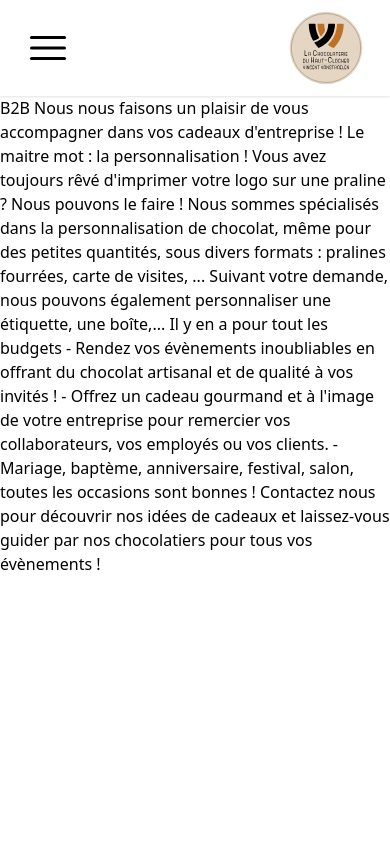
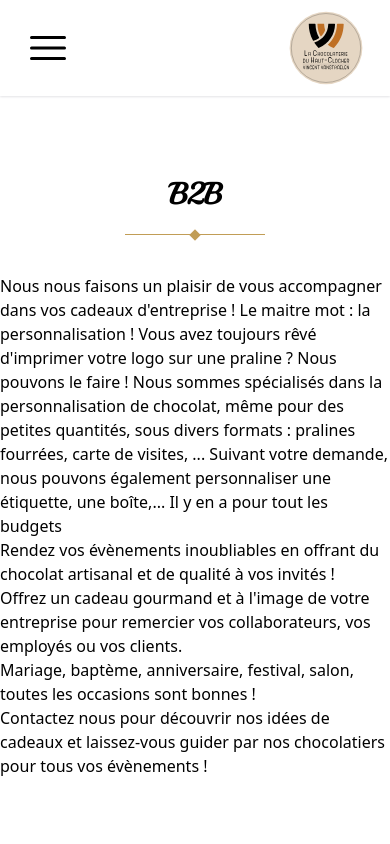
Before and after one commit to NicolasRadic/La-chocolaterie-du-haut-chlocher, a React (Create React App) app: page /b2b in a window 390 px wide. Shown: the top 844 px of the page. Built offline with nearby package versions, Linux system fonts and the light colour scheme; a web font is replaced by a local one.

Commit message:
test pt about page mobile product display part first product

```diff
--- /dev/null
+++ b/src/components/B2B/B2BContent.js
@@ -0,0 +1,51 @@
+import React from "react";
+
+const B2BContent = () => {
+  return (
+    <div className="pt-24">
+      <div className="pt-10 md:pt-20">
+        <div className="flex flex-col items-center pb-8 pt-10 lg:pt-0">
+          <h2 className="text-center  text-3xl lg:text-5xl lg:tracking-wider font-playball font-bold">
+            {" "}
+            B2B
+          </h2>
+          <img src="deco-title.png" alt="" className="pt-4" />
+        </div>
+        <div>
+          <p>
+            Nous nous faisons un plaisir de vous accompagner dans vos cadeaux
+            d'entreprise ! Le maitre mot : la personnalisation ! Vous avez
+            toujours rêvé d'imprimer votre logo sur une praline ? Nous pouvons
+            le faire ! Nous sommes spécialisés dans la personnalisation de
+            chocolat, même pour des petites quantités, sous divers formats :
+            pralines fourrées, carte de visites, ... Suivant votre demande, nous
+            pouvons également personnaliser une étiquette, une boîte,... Il y en
+            a pour tout les budgets
+          </p>
+          <div>
+            <ul>
+              <li>
+                Rendez vos évènements inoubliables en offrant du chocolat
+                artisanal et de qualité à vos invités !
+              </li>
+              <li>
+                Offrez un cadeau gourmand et à l'image de votre entreprise pour
+                remercier vos collaborateurs, vos employés ou vos clients.
+              </li>
+              <li>
+                Mariage, baptème, anniversaire, festival, salon, toutes les
+                occasions sont bonnes !
+              </li>
+            </ul>
+          </div>
+          <p>
+            Contactez nous pour découvrir nos idées de cadeaux et laissez-vous
+            guider par nos chocolatiers pour tous vos évènements !
+          </p>
+        </div>
+      </div>
+    </div>
+  );
+};
+
+export default B2BContent;
--- a/src/components/about/AboutHistory.js
+++ b/src/components/about/AboutHistory.js
@@ -104,7 +104,7 @@ const AboutHistory = () => {
               </p>
             </div>
           </div>
-          <div className="pt-4 flex flex-col gap-4 lg:gap-8">
+          <div className="hidden pt-8 md:flex flex-col gap-4 lg:gap-8">
             <img
               src="./images/products/product-full-1.png"
               alt="première liste de produit"
@@ -114,6 +114,9 @@ const AboutHistory = () => {
               alt="première liste de produit"
             />
           </div>
+          <div className="md:hidden p-4 flex flex-col gap-4 lg:gap-8">
+            <img src="./images/products/product-1-1.png" alt="" />
+          </div>
         </div>
       </div>
     </div>
--- a/src/pages/B2B.js
+++ b/src/pages/B2B.js
@@ -1,4 +1,5 @@
 import React from "react";
+import B2BContent from "../components/B2B/B2BContent";
 import Footer from "../components/Footer/Footer";
 import Header from "../components/header/Header";
 import InProgress from "../components/InProgress";
@@ -9,22 +10,7 @@ const B2B = () => {
     <div>
       <Header />
       {/* <TitlePage title={"B2B"} /> */}
-      <div className="pt-24">
-        B2B Nous nous faisons un plaisir de vous accompagner dans vos cadeaux
-        d'entreprise ! Le maitre mot : la personnalisation ! Vous avez toujours
-        rêvé d'imprimer votre logo sur une praline ? Nous pouvons le faire !
-        Nous sommes spécialisés dans la personnalisation de chocolat, même pour
-        des petites quantités, sous divers formats : pralines fourrées, carte de
-        visites, ... Suivant votre demande, nous pouvons également personnaliser
-        une étiquette, une boîte,... Il y en a pour tout les budgets - Rendez
-        vos évènements inoubliables en offrant du chocolat artisanal et de
-        qualité à vos invités ! - Offrez un cadeau gourmand et à l'image de
-        votre entreprise pour remercier vos collaborateurs, vos employés ou vos
-        clients. - Mariage, baptème, anniversaire, festival, salon, toutes les
-        occasions sont bonnes ! Contactez nous pour découvrir nos idées de
-        cadeaux et laissez-vous guider par nos chocolatiers pour tous vos
-        évènements !
-      </div>
+      <B2BContent />
       <InProgress />
       <Footer />
     </div>
```
Also changed, not shown: public/images/products/product-1-1.png (added).
